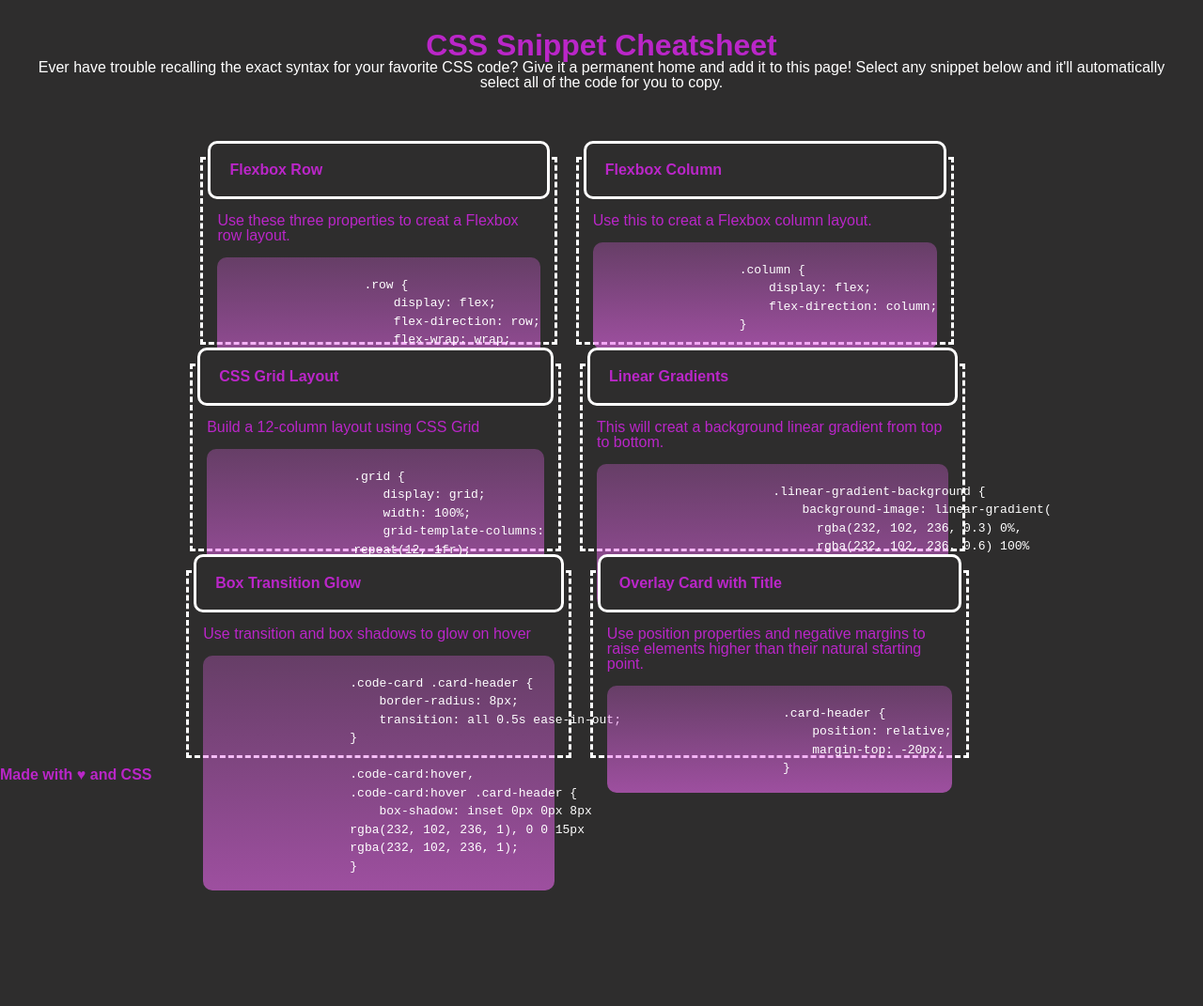
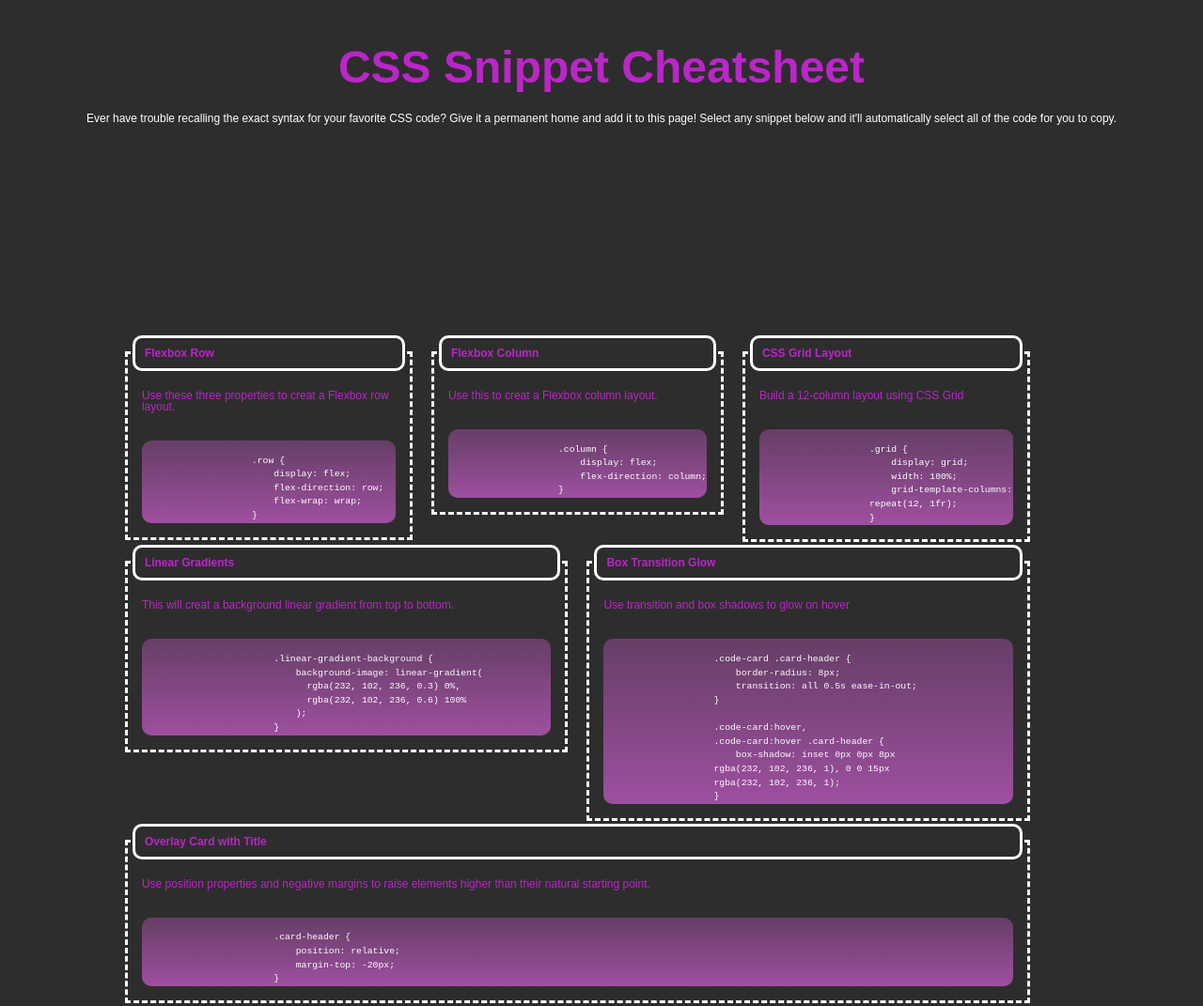
Before and after one commit to Alexva397/css-snippet-cheatsheet, a plain HTML site: page index.html in a window 1280 px wide. Shown: the top 1071 px of the page at 94% size. Before the commit the page ends 948 px from the top, so only its background shows below. Drawn offline with Linux system fonts and the light colour scheme.

Commit message:
updating style.css

```diff
--- a/assets/css/style.css
+++ b/assets/css/style.css
@@ -6,11 +6,13 @@ body {
     font-family: Arial;
     margin: 0;
     background-color: var(--dark);
+    font-size: 75%;
   }
 
 header {
   text-align: center;
-  margin: 2em;
+  margin: 0;
+  padding: 3rem;
   align-content: center;
 
 }
@@ -18,16 +20,18 @@ header {
 h1 {
   width: 100%;
   color: var(--pink);
-  font-size: xx-large;
+  font-size: 3rem;
+  margin-bottom: 2%;
 
 }
 
 header p {
   color: var(--white);
+
 }
 
 main {
-
+  margin-top: 2%;
   width: 96%;
 }
 
@@ -40,8 +44,9 @@ main pre {
   margin: 15px;
 }
 
-.container {
+.flex-row {
   margin-top: 5%;
+  padding: 10%;
   display: flex;
   flex-direction: row;
   flex-wrap: wrap;
@@ -49,12 +54,14 @@ main pre {
 }
 
 .code-box {
+    display: flex;
+    flex-direction: column;
     border-style: dashed;
     border-color: white;
     width: 33.33%;
-    height: 200px;
+    height: 100%;
     margin: 10px;
-    flex: 0 0 30%;
+    flex: 1 0 30%;
 
 }
 
@@ -65,7 +72,7 @@ main pre {
   border: var(--white);
   border-style: solid;
   border-radius: 10px;
-  padding: 20px;
+  padding: 10px;
   text-align: left;
   background: var(--dark);
 
@@ -75,8 +82,9 @@ div h2 {
   margin: 5px;
 }
 
-figure {
-  color: var(--white);
+pre {
+
+  display: flex;
 }
 
 .linear-gradient-background {
@@ -111,4 +119,8 @@ h3 {
 
 }
 
-@media screen and (max-width: 768px)
+@media screen and (max-width: 768px) {
+  .code-box {
+    width: 100%;
+  }
+}
--- a/index.html
+++ b/index.html
@@ -19,7 +19,7 @@
         </p>
     </header>
     <main>
-        <section class="container">
+        <section class="flex-row">
             <div class="code-box">
                 <h2 class="box-title">Flexbox Row</h2>
                 <p>Use these three properties to creat a Flexbox row layout.</p>
```
